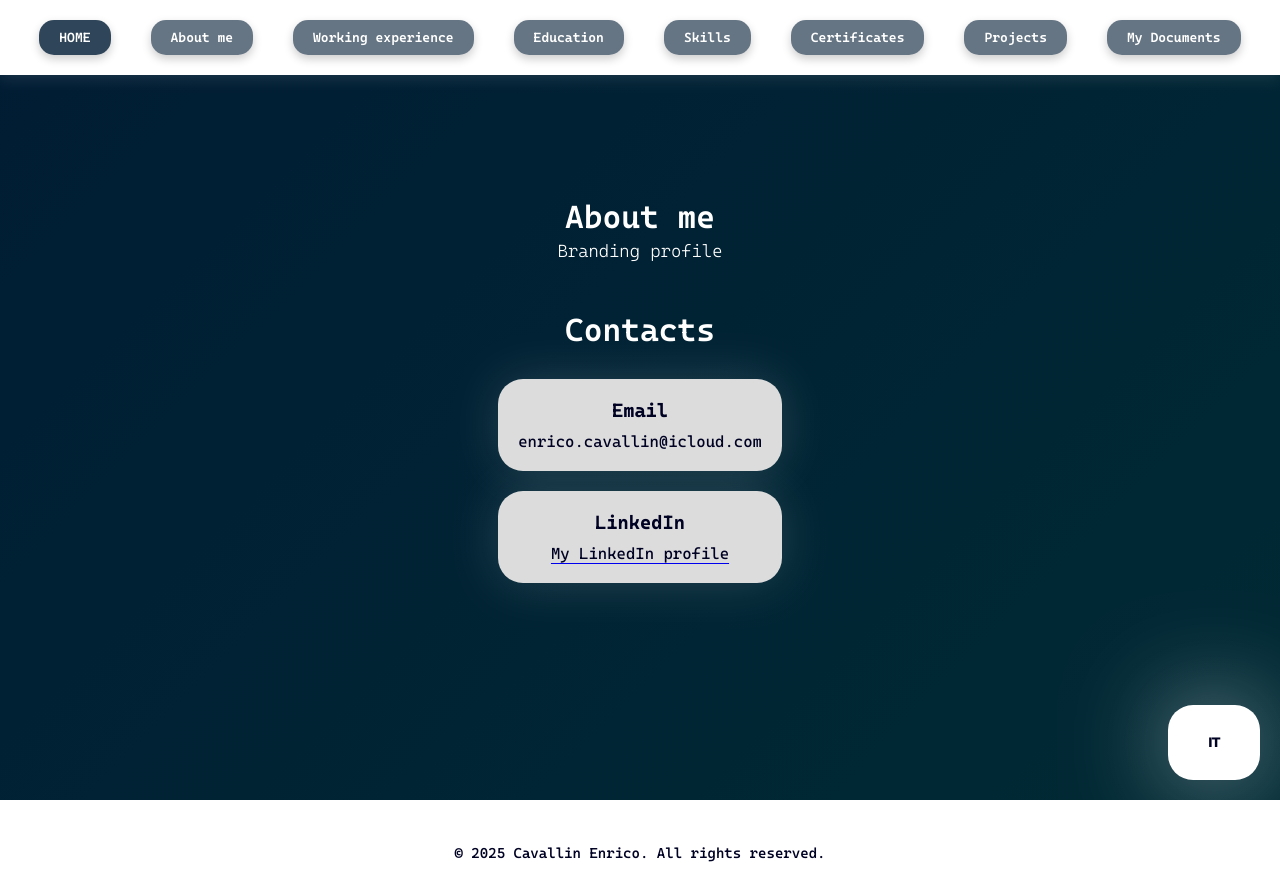
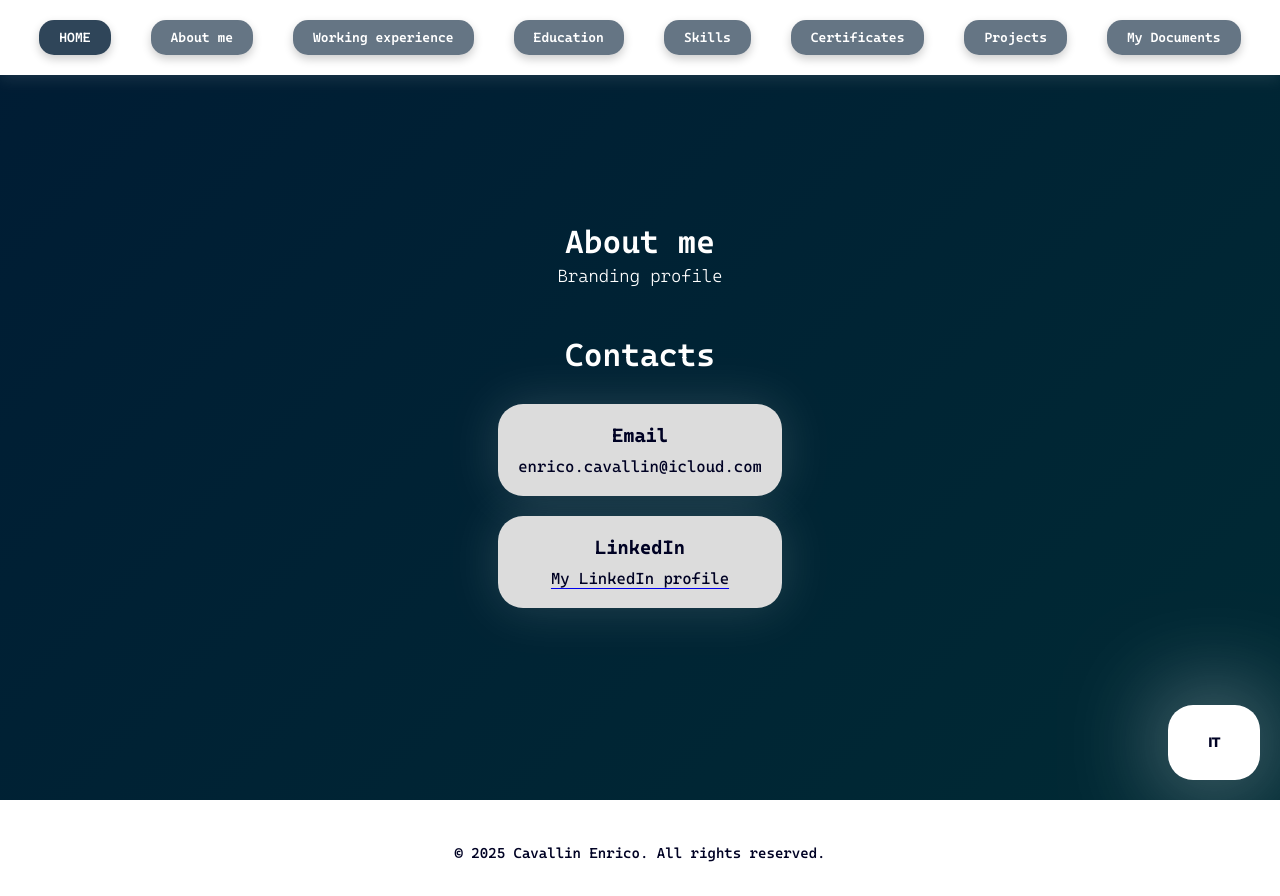
Before and after one commit to enrico-cavallin/MyWebsite, a plain HTML site: page aboutme.html in a window 1280 px wide. Drawn offline with nearby package versions, Linux system fonts and the light colour scheme.

Commit message:
Add files via upload
Signed-off-by: enrico-cavallin <enrico.cavallin@icloud.com>

```diff
--- a/aboutme.html
+++ b/aboutme.html
@@ -13,7 +13,7 @@
     <body>
         <section class="hero">
             <header>
-                <h2 data-aos="fade-down" data-en="About me" data-it="Chi sono"></h2>
+                <h2 id="start-of-aboutme" data-aos="fade-down" data-en="About me" data-it="Chi sono"></h2>
                 <p id="branding-profile" data-aos="fade-down" data-en="Branding profile" data-it="Breve descrizione"></p>
                 <h2 id="contacts-header" data-aos="fade-up" data-en="Contacts" data-it="Contatti"></h2>
                 <div class="contacts-card" data-aos="fade-up">
--- a/assets/style.css
+++ b/assets/style.css
@@ -297,6 +297,10 @@ h3 {
     font-size: 1.1rem;
 }
 
+#start-of-aboutme {
+    margin-top: 50px;
+}
+
 /* ====== Contacts Section ====== */
 
 #contacts-header {
```
